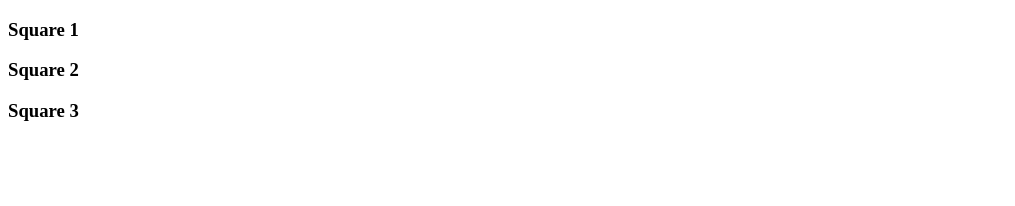
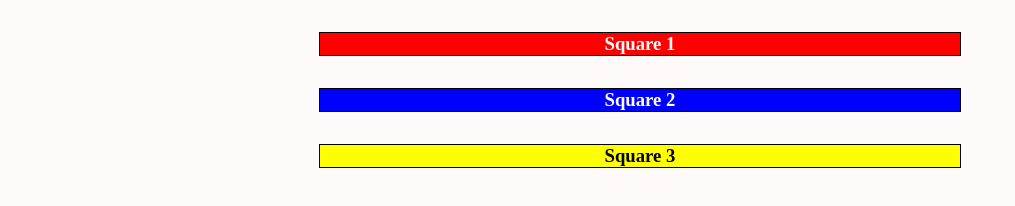
Before and after one commit to YesseniaPena/MergeConflict-Practice-1, a plain HTML site: page index.html in a window 1280 px wide. Shown: the whole page, without its empty margins (0-1015 px from the left). Drawn offline with Linux system fonts and the light colour scheme.

Commit message:
merge conflict practice test upload

```diff
--- a/index.html
+++ b/index.html
@@ -4,11 +4,12 @@
     <meta charset="UTF-8">
     <meta name="viewport" content="width=device-width, initial-scale=1.0">
     <meta http-equiv="X-UA-Compatible" content="ie=edge">
+    <link rel="stylesheet" href="./style.css">
     <title>Document</title>
 </head>
 <body>
-    <div><h3>Square 1</h3></div>
-    <div><h3>Square 2</h3></div>
-    <div><h3>Square 3</h3></div>
+    <div class="square1"><h3>Square 1</h3></div>
+    <div class="square2"><h3>Square 2</h3></div>
+    <div class="square3"><h3>Square 3</h3></div>
 </body>
 </html>
--- a/style.css
+++ b/style.css
@@ -0,0 +1,34 @@
+* {
+    margin: 0;
+    padding: 0;
+}
+
+body {
+    width: 100%;
+    height: 100%;
+    background: snow;
+}
+
+div {
+    margin-left: auto;
+    margin-right: auto;
+    margin-top: 2em;
+    text-align: center;
+    width: 50%;
+    border: black solid 1px;
+}
+
+.square1 {
+    background: red;
+    color: white;
+}
+
+.square2 {
+    background: blue;
+    color: white;
+}
+
+.square3 {
+    background: yellow;
+    color: black;
+}
```
